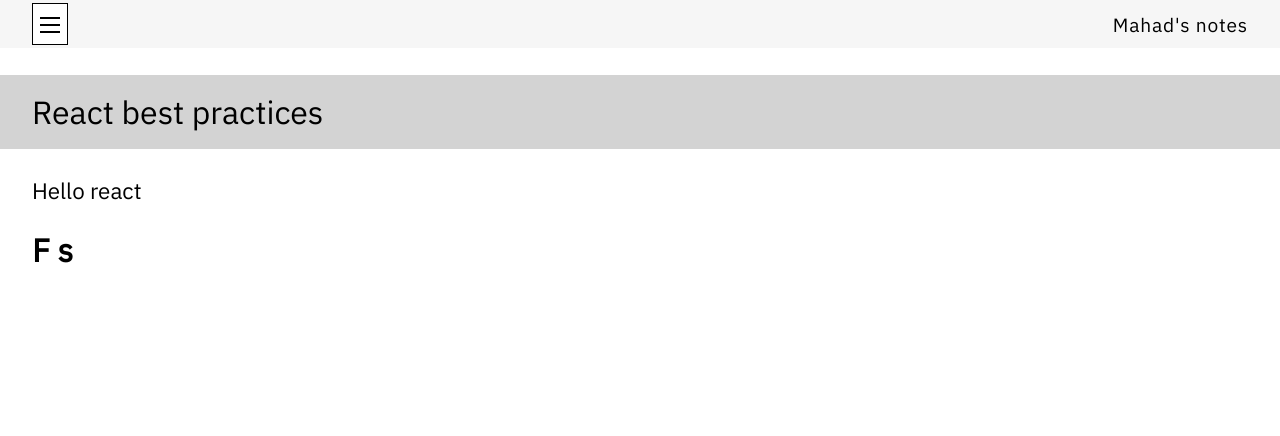
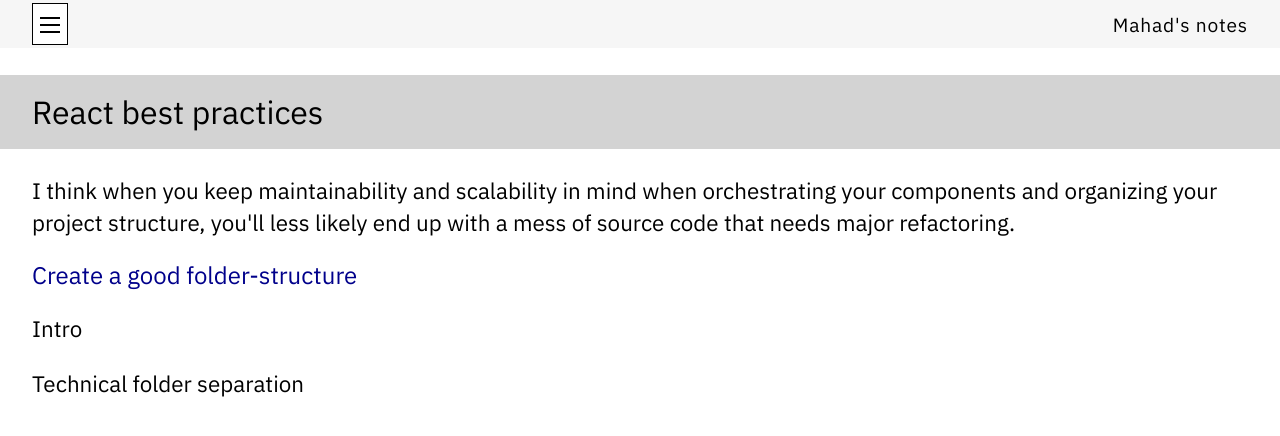
Before and after one commit to Elir-Mahad/notes, a Next.js app: page /react-best-practices in a window 1280 px wide. Shown: the top 436 px of the page. Built offline with nearby package versions, Linux system fonts and the light colour scheme.

Commit message:
content(folderstructure): add ttl's

```diff
--- a/components/reactbpchaps/FolderStructure.js
+++ b/components/reactbpchaps/FolderStructure.js
@@ -1,9 +1,14 @@
 import React from "react";
+import { Chapter, Sentence, SubHeading } from "../../styles/Styles";
 
 function FolderStructure() {
   return (
     <div>
-      <h1>F s</h1>
+      <SubHeading>Create a good folder-structure</SubHeading>
+
+      <Sentence> Intro</Sentence>
+
+      <Sentence>Technical folder separation</Sentence>
     </div>
   );
 }
--- a/pages/react-best-practices.js
+++ b/pages/react-best-practices.js
@@ -23,7 +23,12 @@ function ReactBp() {
       </Head>
       <PostTitle className={style.weight100}>React best practices</PostTitle>
       <BlogBody>
-        <Sentence>Hello react</Sentence>
+        <Sentence>
+          I think when you keep maintainability and scalability in mind when
+          orchestrating your components and organizing your project structure,
+          you'll less likely end up with a mess of source code that needs major
+          refactoring.{" "}
+        </Sentence>
         <FolderStructure />
       </BlogBody>
       {/* <Resources
```
